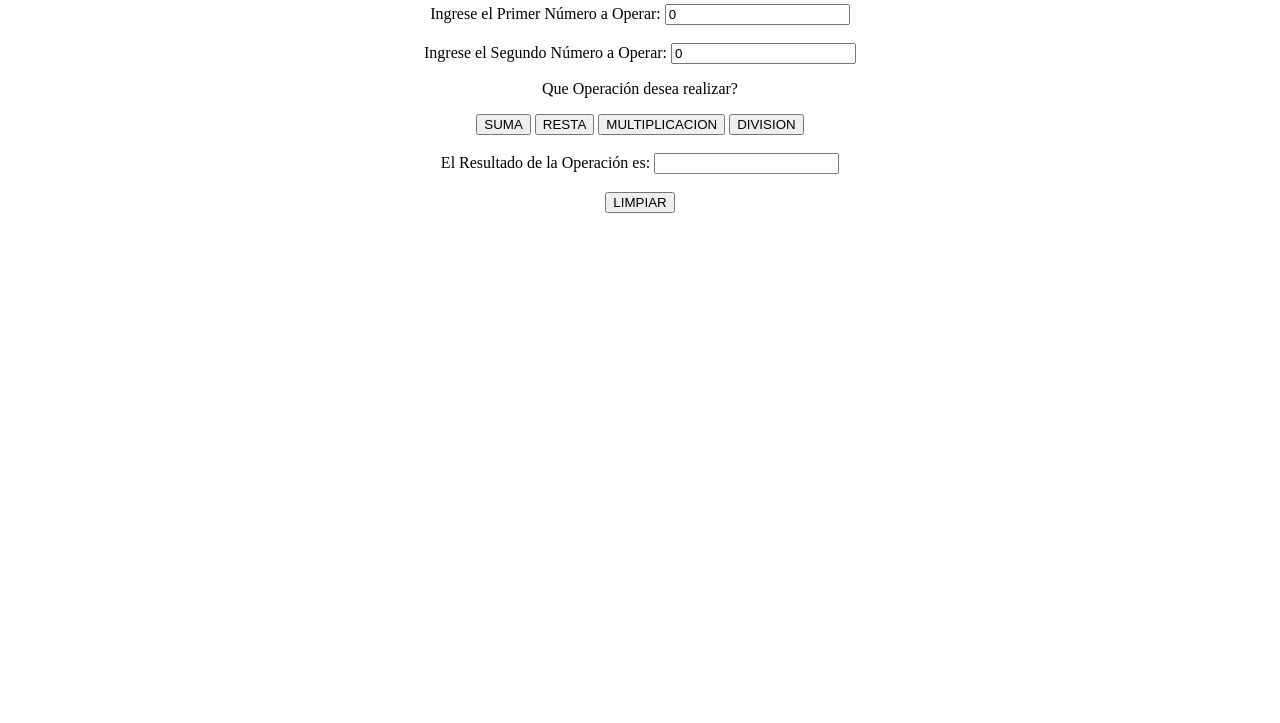
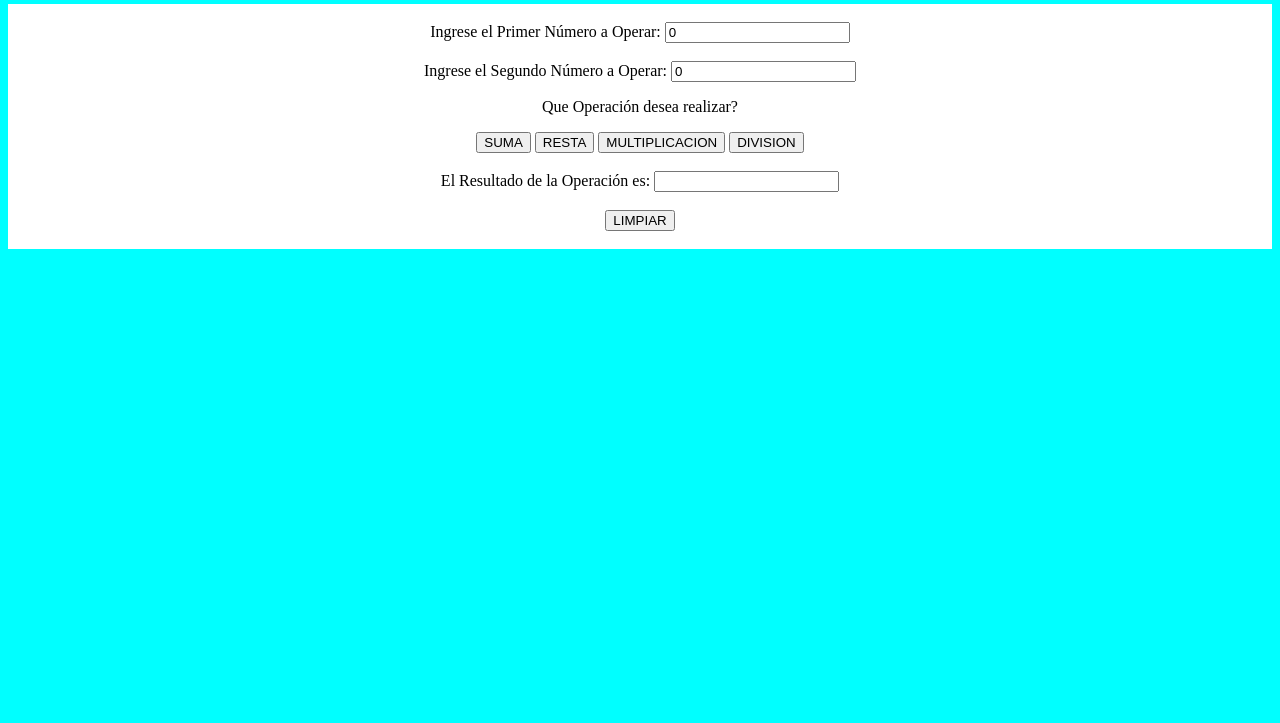
Before and after one commit to AngelPerezCoder2020/Resolucion_de_problemas, a plain HTML site: page index.html in a window 1280 px wide. Shown: the part 77-800 px from the top of the page. Drawn offline with Linux system fonts and the light colour scheme.

Commit message:
se agregó estilo en css

```diff
--- a/diseño.css
+++ b/diseño.css
@@ -13,4 +13,9 @@ form
 form
 {
     text-align: center;
+    background-color:#fff;
 }
+body
+{
+   background-color:aqua;
+}
```
Also changed, not shown: index.html (+2 -0 lines).
